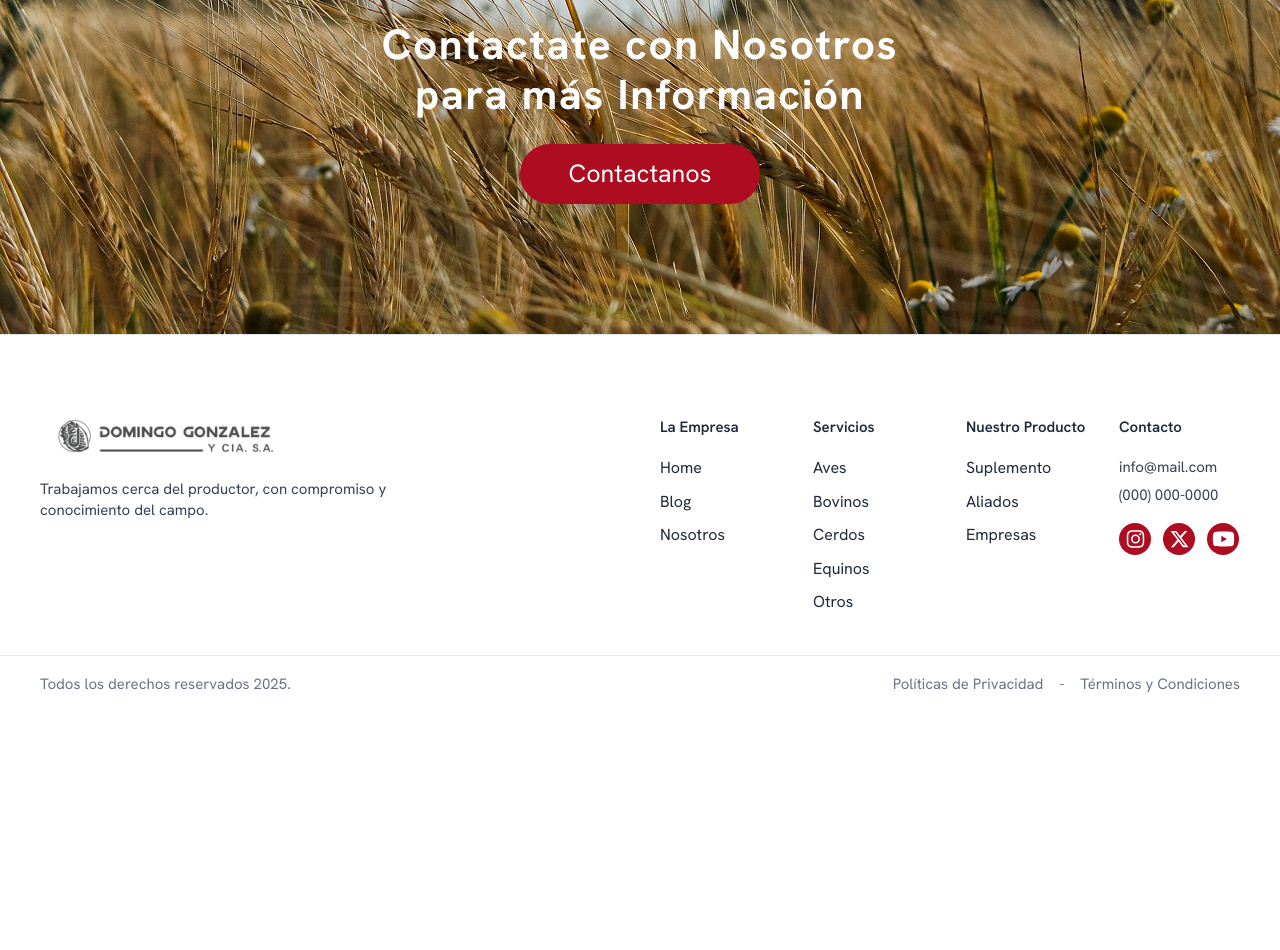
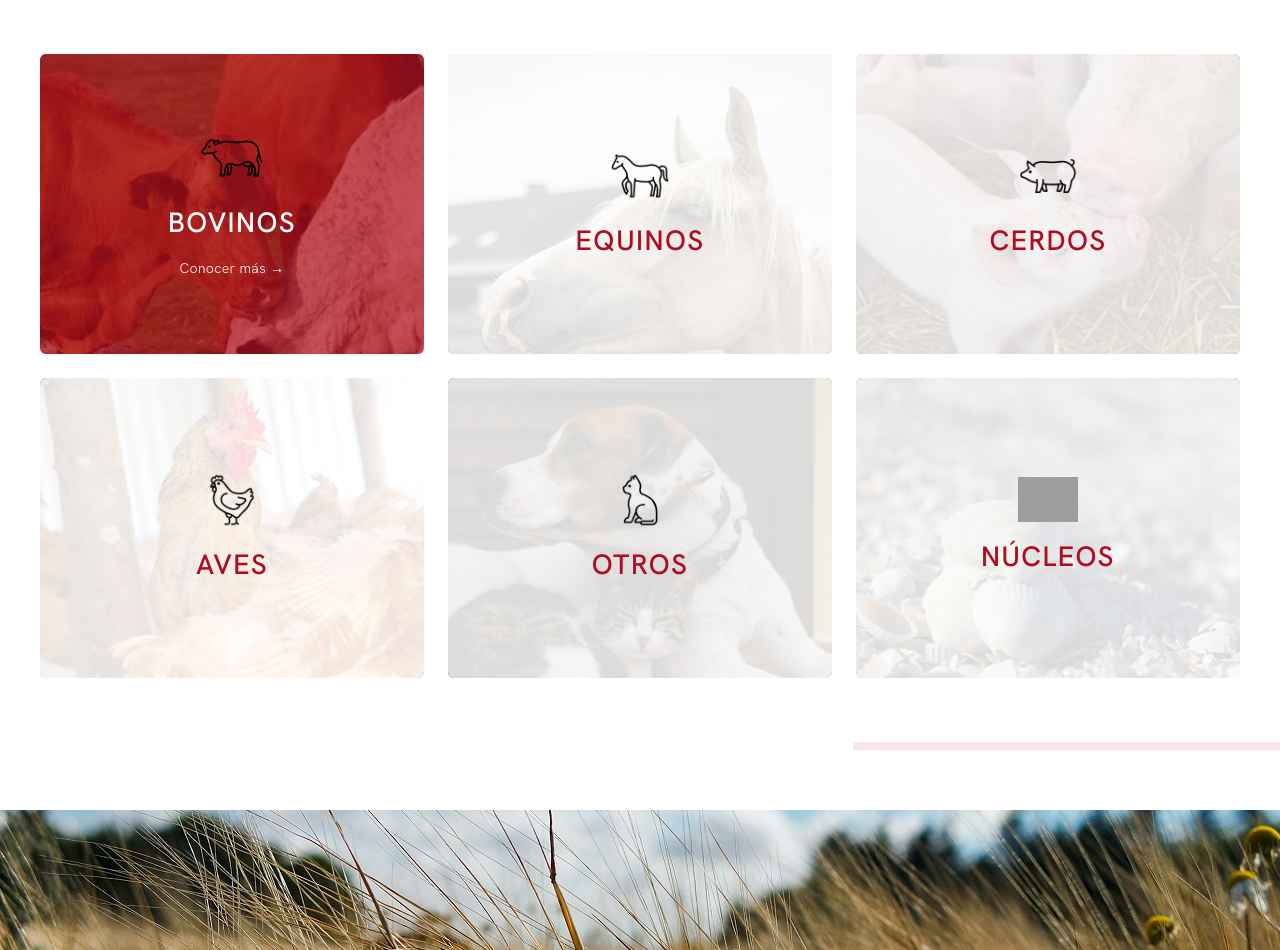
Before and after one commit to juansarachaga/domingogonzalez-cia, a Next.js app: page /producto in a window 1280 px wide. Shown: the part 920-1870 px from the top of the page. Before the commit the page ends 1656 px from the top, so only its background shows below. Built offline with nearby package versions, Linux system fonts and the light colour scheme; grey boxes are pictures that could not be loaded.

Commit message:
wip: nueva seccion de nuestros productos

```diff
--- a/app/producto/page.js
+++ b/app/producto/page.js
@@ -2,6 +2,7 @@ import Navbar from "@/components/Navbar"
 import Contacto from "@/components/Contacto"
 import Footer from "@/components/Footer"
 import Hero from "@/components/producto/hero-producto"
+import NuestrosProductos from "@/components/producto/nuestrosProductos"
 
 
 export default function LaEmpresaPage() {
@@ -9,6 +10,7 @@ export default function LaEmpresaPage() {
     <>
       <Navbar />
       <Hero/>
+      <NuestrosProductos/>
 
       <Contacto />
       <Footer />
--- /dev/null
+++ b/components/producto/nuestrosProductos.js
@@ -0,0 +1,130 @@
+"use client"
+import { useState } from "react"
+import Image from "next/image"
+
+export default function NuestrosProductos() {
+  const [activo, setActivo] = useState("bovinos")
+
+  const productos = [
+    {
+      id: "bovinos",
+      nombre: "BOVINOS",
+      icono: "/img/home/animalesIcon/vaca.png",
+      imagen: "/img/producto/especies/bovinos.png",
+    },
+    {
+      id: "equinos",
+      nombre: "EQUINOS",
+      icono: "/img/home/animalesIcon/caballo.png",
+      imagen: "/img/producto/especies/equinos.png",
+    },
+    {
+      id: "cerdos",
+      nombre: "CERDOS",
+      icono: "/img/home/animalesIcon/cerdo.png",
+      imagen: "/img/producto/especies/cerdos.png",
+    },
+    {
+      id: "aves",
+      nombre: "AVES",
+      icono: "/img/home/animalesIcon/gallina.png",
+      imagen: "/img/producto/especies/aves.png",
+    },
+    {
+      id: "otros",
+      nombre: "OTROS",
+      icono: "/img/home/animalesIcon/gato.png",
+      imagen: "/img/producto/especies/otros.png",
+    },
+    {
+      id: "nucleos",
+      nombre: "NÚCLEOS",
+      icono: "/img/home/animalesIcon/nucleos.png",
+      imagen: "/img/producto/especies/nucleos.png",
+    },
+  ]
+
+  return (
+    <section className="relative w-full py-20 bg-white">
+      {/* Contenedor principal */}
+      <div
+        className="max-w-7xl mx-auto px-6 sm:px-8 md:px-12 lg:px-16 grid gap-12"
+        style={{ maxWidth: "1200px" }}
+      >
+        {/* Encabezado */}
+        <div className="text-center mb-10">
+          <p className="uppercase text-[#AE0C21] text-[20px] font-light tracking-[0.05em] mb-2">
+            NUESTROS PRODUCTOS
+          </p>
+          <h2 className="text-[28px] sm:text-[36px] md:text-[40px] font-normal leading-[120%] text-gray-900">
+            Expertos en nutrición animal: <br /> de la fábrica a cada especie.
+          </h2>
+        </div>
+
+        {/* Galería */}
+        <div className="grid grid-cols-2 md:grid-cols-3 gap-4 md:gap-6">
+          {productos.map((p) => (
+            <div
+              key={p.id}
+              onClick={() => setActivo(p.id)}
+              className="relative w-full h-[220px] sm:h-[260px] md:h-[300px] cursor-pointer overflow-hidden rounded-md transition-all duration-500 group"
+            >
+              <Image
+                src={p.imagen}
+                alt={p.nombre}
+                width={600}
+                height={400}
+                className="object-cover w-full h-full transition-transform duration-700 group-hover:scale-105"
+              />
+
+              <div
+                className={`absolute inset-0 flex flex-col items-center justify-center text-center transition-all duration-300 ${
+                  activo === p.id
+                    ? "bg-[#AE0C21]/70"
+                    : "bg-white/85 hover:bg-[#AE0C21]/60"
+                }`}
+              >
+                <Image
+                  src={p.icono}
+                  alt={`${p.nombre} icono`}
+                  width={60}
+                  height={60}
+                  className={`mx-auto mb-3 transition-transform duration-300 ${
+                    activo === p.id ? "scale-110" : "group-hover:scale-105"
+                  }`}
+                />
+                <p
+                  className={`font-medium text-[22px] sm:text-[26px] md:text-[28px] tracking-[0.05em] transition-colors duration-300 ${
+                    activo === p.id ? "text-white" : "text-[#AE0C21]"
+                  }`}
+                >
+                  {p.nombre}
+                </p>
+
+                {activo === p.id && (
+                  <span className="text-white text-[14px] font-light mt-3 tracking-wide">
+                    Conocer más →
+                  </span>
+                )}
+              </div>
+            </div>
+          ))}
+        </div>
+      </div>
+
+      <div className="w-1/3 border-t-[8px] border-[#AE0C21]/10 mt-16 ml-auto"></div>
+
+      <style jsx>{`
+        @media (max-width: 768px) {
+          section {
+            padding-left: 20px;
+            padding-right: 20px;
+          }
+          .grid {
+            gap: 1rem;
+          }
+        }
+      `}</style>
+    </section>
+  )
+}
```
Also changed, not shown: app/globals.css (line endings or trailing spaces).
